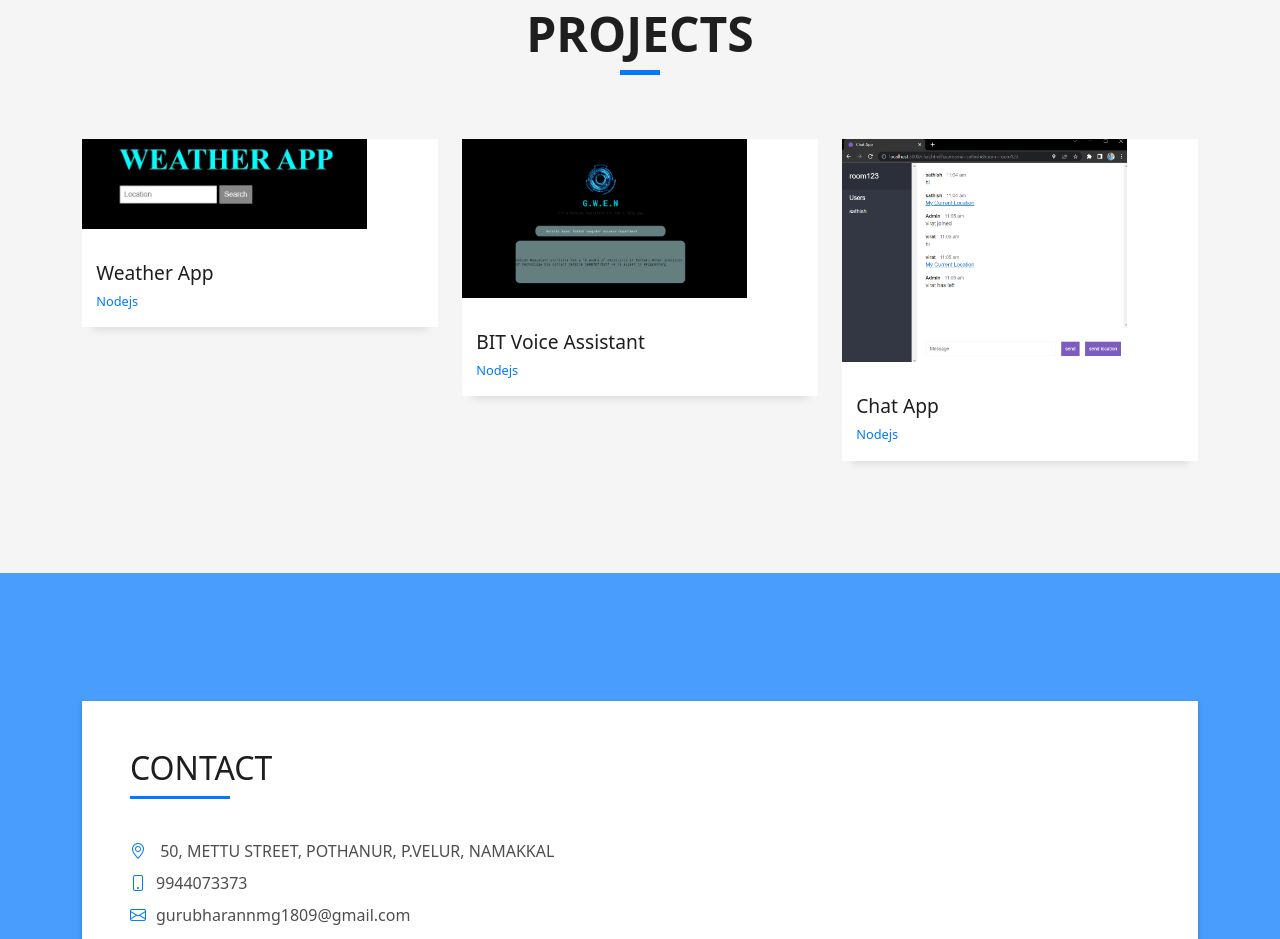
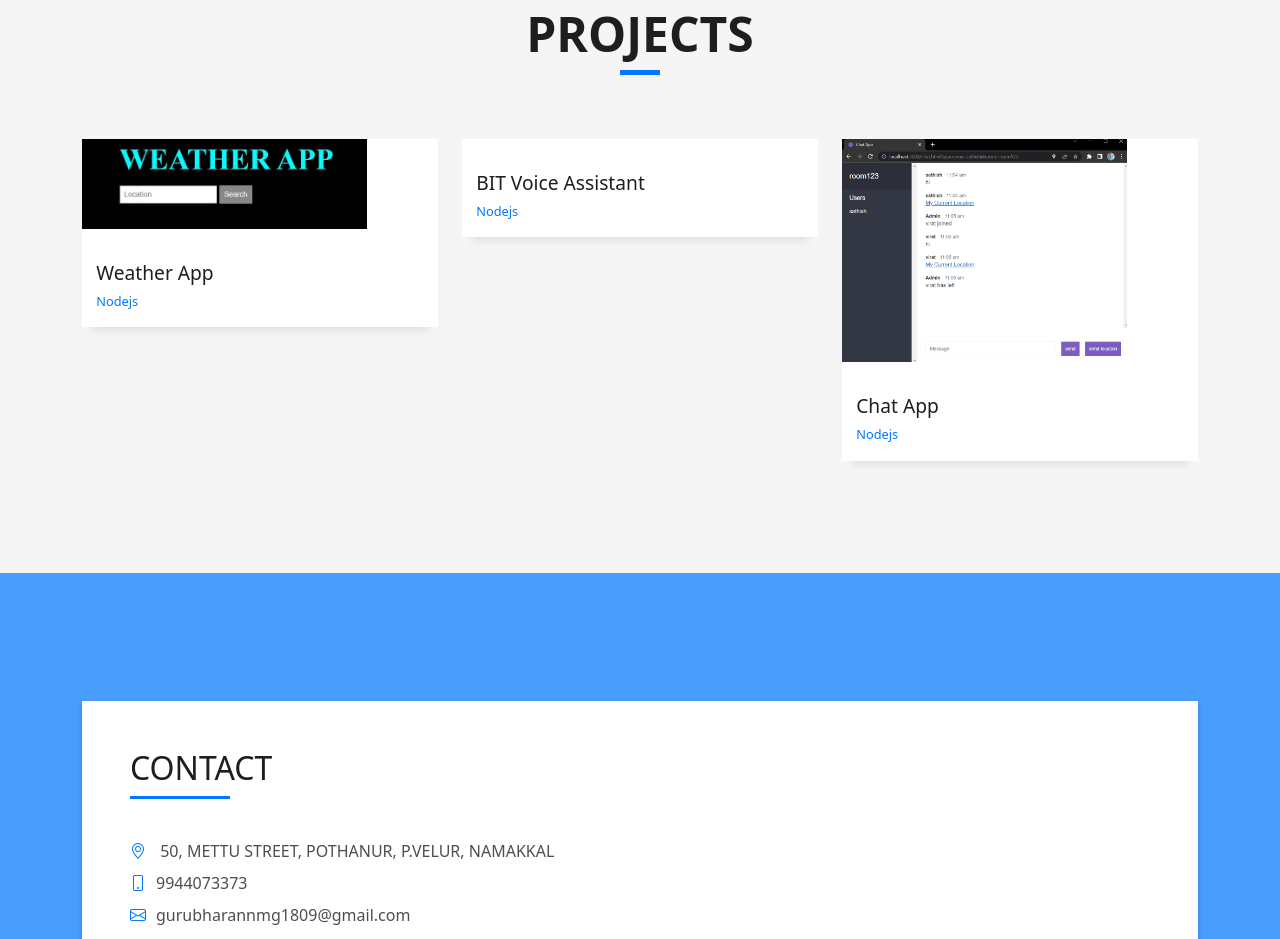
Before and after one commit to GURUNMG/PORTFOLIO, a plain HTML site: page index.html in a window 1280 px wide. Shown: the part 2180-3119 px from the top of the page. Drawn offline with Linux system fonts and the light colour scheme.

Commit message:
Update index.html

```diff
--- a/index.html
+++ b/index.html
@@ -246,7 +246,7 @@ company.
             <div class="work-box">
 <!--               <a href="assets/img/work-2.jpg" data-gallery="portfolioGallery" class="portfolio-lightbox"> -->
                 <div class="work-img">
-                  <img src="bitvoice.png" alt="" class="img-fluid" style="width: 80%;">
+<!--                   <img src="bitvoice.png" alt="" class="img-fluid" style="width: 80%;"> -->
                 </div>
 <!--               </a> -->
               <div class="work-content">
```
